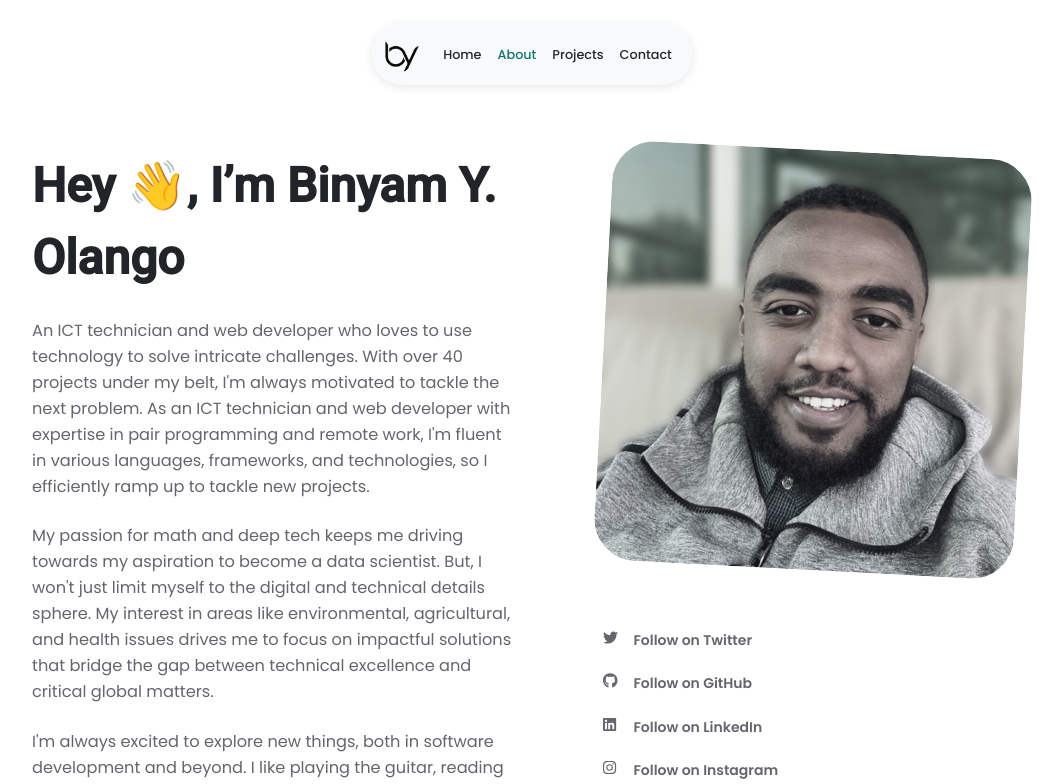
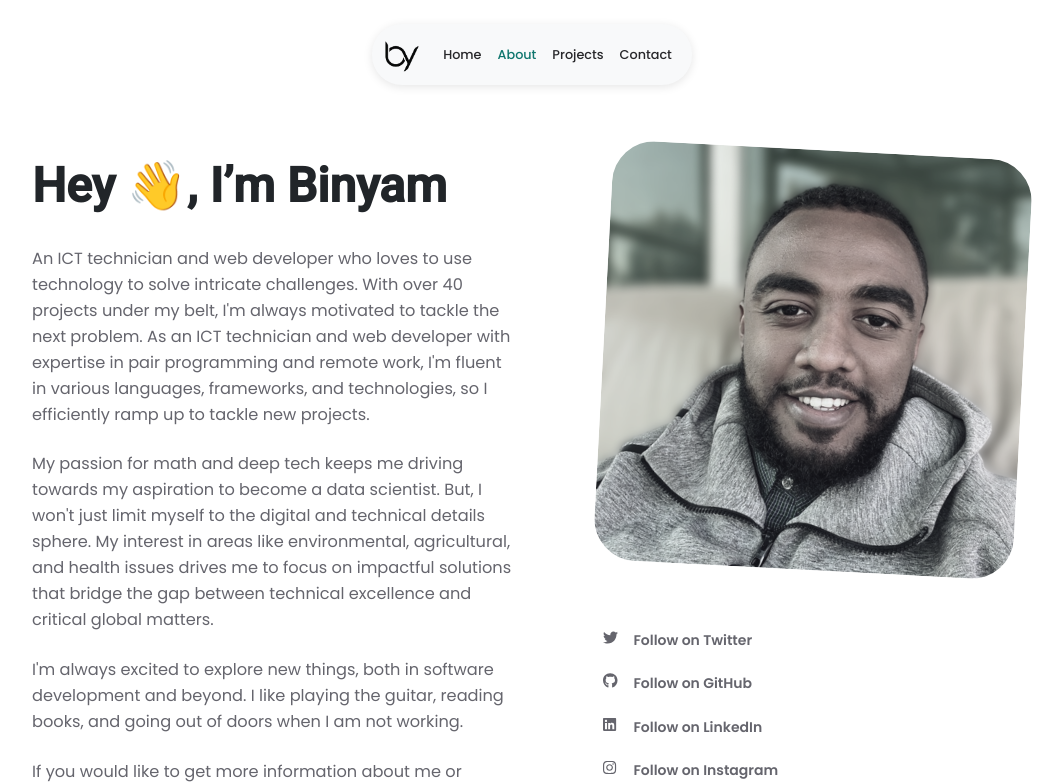
Before and after one commit to binyamolango/binyam_yohannes, a React (Create React App) app: page /about in a window 1280 px wide. Shown: the top 784 px of the page, without its empty margins (108-1171 px from the left). Built offline with nearby package versions, Linux system fonts and the light colour scheme.

Commit message:
Update name

```diff
--- a/src/data/user.js
+++ b/src/data/user.js
@@ -23,7 +23,7 @@ const INFO = {
   },
 
   about: {
-    title: 'Hey 👋, I’m Binyam Y. Olango',
+    title: 'Hey 👋, I’m Binyam',
     description1:
       "An ICT technician and web developer who loves to use technology to solve intricate challenges. With over 40 projects under my belt, I'm always motivated to tackle the next problem. As an ICT technician and web developer with expertise in pair programming and remote work, I'm fluent in various languages, frameworks, and technologies, so I efficiently ramp up to tackle new projects.",
     description2:
```
